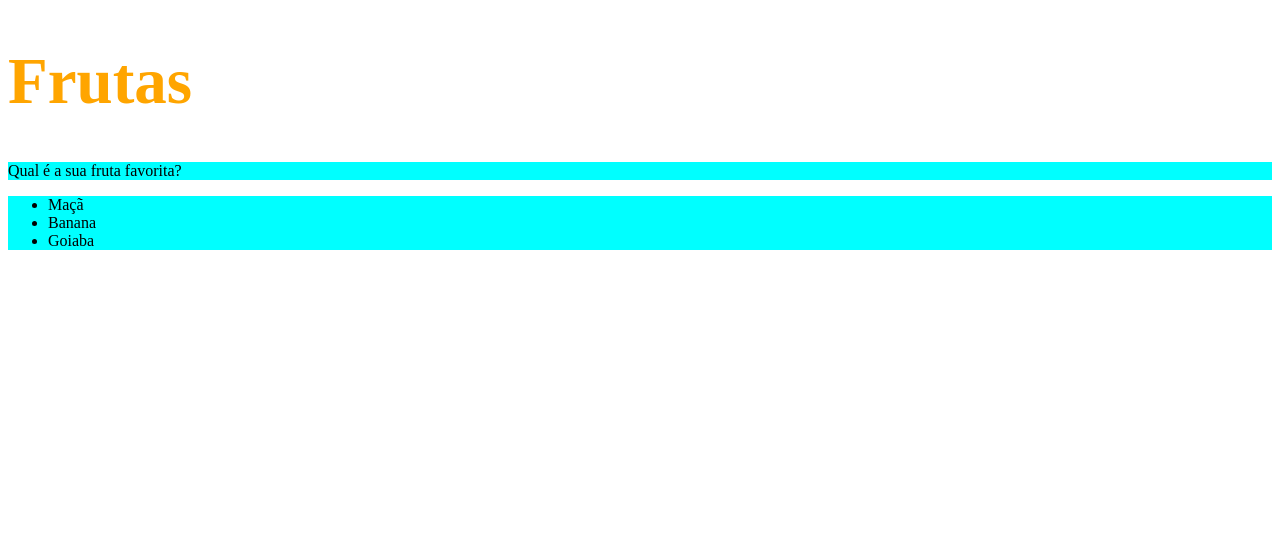
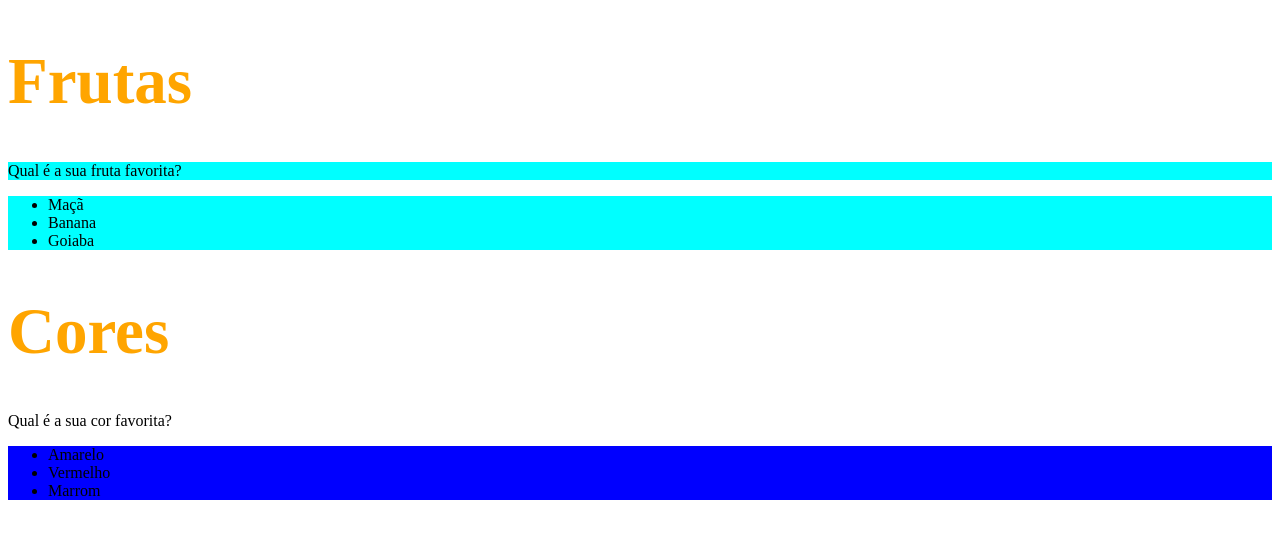
Before and after one commit to guilhermelibanori/trybe-exercicios, a plain HTML site: page modulo_html-css/dia2-css/index.html in a window 1280 px wide. Drawn offline with Linux system fonts and the light colour scheme.

```diff
--- a/modulo_html-css/dia2-css/index.html
+++ b/modulo_html-css/dia2-css/index.html
@@ -24,5 +24,12 @@
       <li>Banana</li>
       <li>Goiaba</li>
     </ul>
+    <h1>Cores</h1>
+    <p>Qual é a sua cor favorita?</p>
+    <ul>
+      <li>Amarelo</li>
+      <li>Vermelho</li>
+      <li>Marrom</li>
+    </ul>
   </body>
 </html>
```
